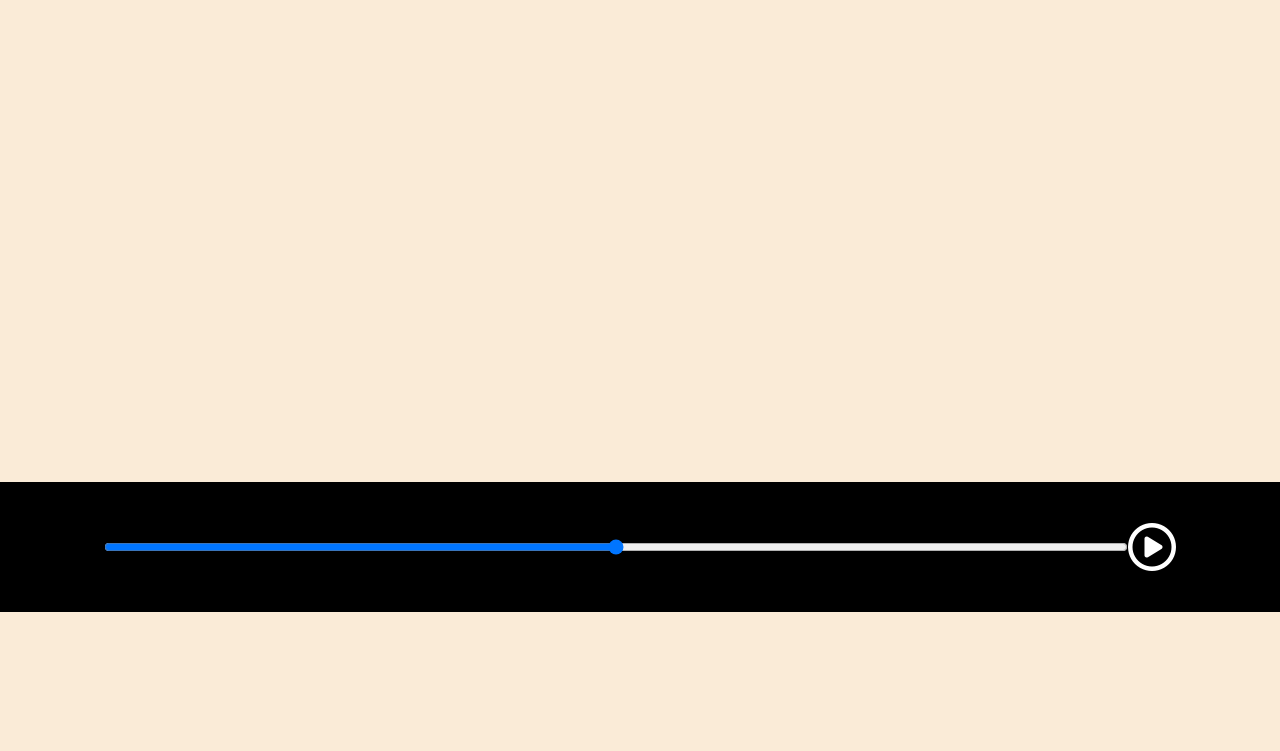
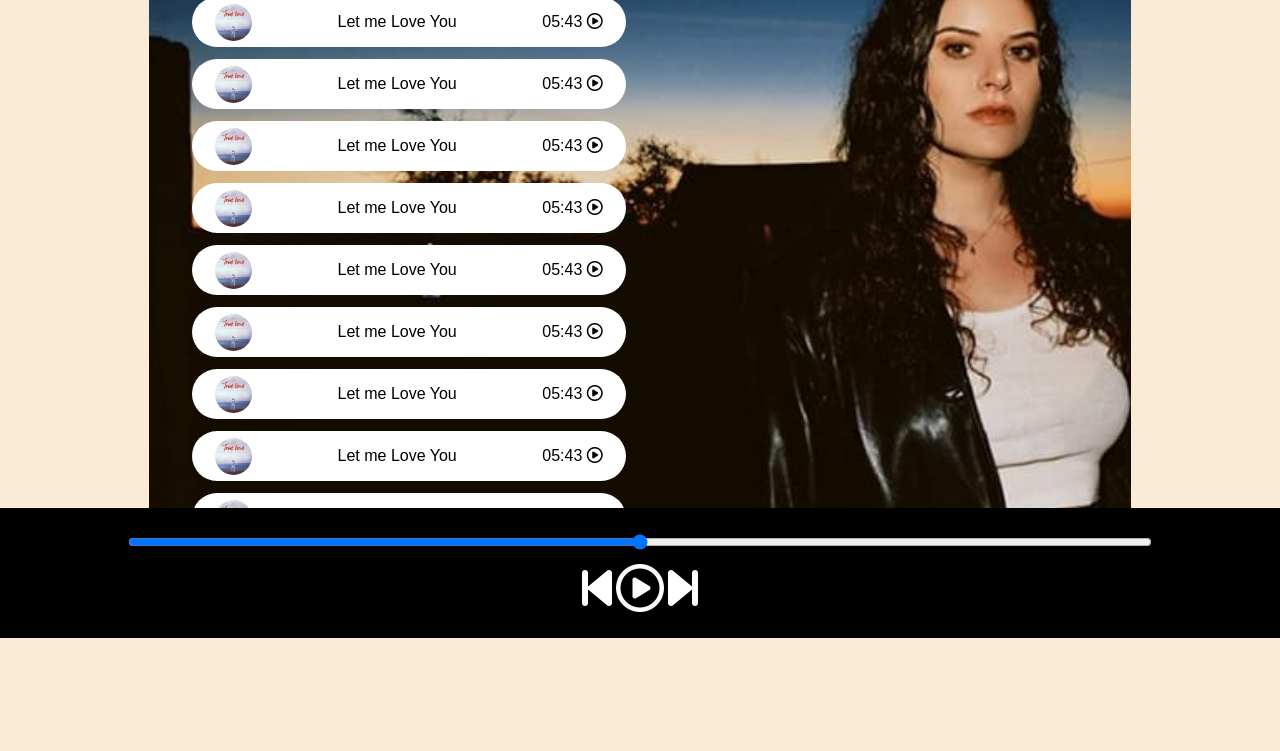
Before and after one commit to Nauman-Inamdar/spotify.clone, a plain HTML site: page index.html in a window 1280 px wide. Shown: the part 162-913 px from the top of the page. Before the commit the page ends 800 px from the top, so only its background shows below. Drawn offline with Linux system fonts and the light colour scheme.

Commit message:
Added many things
made changes in lots of things

```diff
--- a/index.html
+++ b/index.html
@@ -26,8 +26,57 @@
 
 
 <div class="container">
-    <h1>Best of NCS - No Copyright Sounds</h1>
-    <div class="songlist"></div>
+    <div class="songlist">
+        <h1>Best of NCS - No Copyright Sounds</h1>
+        <div>
+            <div class="songItem">
+                <img src="cover1.jpg" alt="1" >
+                <span>Let me Love You</span>
+                <span class="songlistplay"><span class="timestamp">05:43 <i class="far fa-play-circle"></i></span></span>
+            </div>
+            <div class="songItem">
+                <img src="cover1.jpg" alt="1" >
+                <span>Let me Love You</span>
+                <span class="songlistplay"><span class="timestamp">05:43 <i class="far fa-play-circle"></i></span></span>
+            </div>
+            <div class="songItem">
+                <img src="cover1.jpg" alt="1" >
+                <span>Let me Love You</span>
+                <span class="songlistplay"><span class="timestamp">05:43 <i class="far fa-play-circle"></i></span></span>
+            </div>
+            <div class="songItem">
+                <img src="cover1.jpg" alt="1" >
+                <span>Let me Love You</span>
+                <span class="songlistplay"><span class="timestamp">05:43 <i class="far fa-play-circle"></i></span></span>
+            </div>
+            <div class="songItem">
+                <img src="cover1.jpg" alt="1" >
+                <span>Let me Love You</span>
+                <span class="songlistplay"><span class="timestamp">05:43 <i class="far fa-play-circle"></i></span></span>
+            </div>
+            <div class="songItem">
+                <img src="cover1.jpg" alt="1" >
+                <span>Let me Love You</span>
+                <span class="songlistplay"><span class="timestamp">05:43 <i class="far fa-play-circle"></i></span></span>
+            </div>
+            <div class="songItem">
+                <img src="cover1.jpg" alt="1" >
+                <span>Let me Love You</span>
+                <span class="songlistplay"><span class="timestamp">05:43 <i class="far fa-play-circle"></i></span></span>
+            </div>
+            <div class="songItem">
+                <img src="cover1.jpg" alt="1" >
+                <span>Let me Love You</span>
+                <span class="songlistplay"><span class="timestamp">05:43 <i class="far fa-play-circle"></i></span></span>
+            </div>
+            <div class="songItem">
+                <img src="cover1.jpg" alt="1" >
+                <span>Let me Love You</span>
+                <span class="songlistplay"><span class="timestamp">05:43 <i class="far fa-play-circle"></i></span></span>
+            </div>
+
+        </div>
+    </div>
     <div class="songbanner"></div>
 </div>
 
@@ -37,8 +86,9 @@
     <input type="range" name="range" id="myProgressBar" min ="0" max="100">
     <div class="icons">
         <!-- fontawesome icons -->
-        <i class="fa-regular fa-3x fa-circle-play"></i>
-
+        <i class="fas fa-3x fa-step-backward"></i>
+        <i class="far fa-3x fa-play-circle"></i>
+        <i class="fas fa-3x fa-step-forward"></i>
     </div>
 </div>
 
--- a/style.css
+++ b/style.css
@@ -8,6 +8,7 @@ body{
     margin: 0;
     padding: 0;
 }
+/* this is NAV section */
 nav{
     font-family: 'Ubuntu', sans-serif;
 }
@@ -33,17 +34,38 @@ nav ul li{
     font-size: 1.3rem;
 }
 .container{
-    min-height:75vh;
+    min-height:72vh;
+    background-color: black;
+    color: white;
+    font-family: 'Varela Round', sans-serif;
+    display: flex;
+    margin: 23px auto;
+    width: 70%;
+    border-radius:12px ;
+    padding: 43px;
+    background-image: url('bg.jpg');
+    background-repeat: no-repeat;
+    background-size: cover;
+
 }
 .bottom{
     position:sticky;
     height: 130px;
     background-color: black;
     color: white;
-    bottom: 0%;
+    bottom: 0;
     display: flex;
     justify-content: center;
     align-items: center;
+    flex-direction: column;
+
+}
+.icons{
+    margin-top: 14px;
+
+}
+.icons i{
+    cursor: pointer;
 }
 
 #myProgressBar{
@@ -51,3 +73,28 @@ nav ul li{
     text-align: center;
 
 }
+.songItem{
+    height: 50px;
+    display: flex ;
+    /* flex-direction: row-reverse; padding-right: 18px;*/
+    background-color: white;
+    width: 80%;
+    color: black;
+    margin: 12px 0;
+    justify-content: space-between;
+    align-items: center;
+    border-radius:44px;
+
+}
+.songItem img {
+    width: 37px;
+    margin: 0 23px 0;
+    border-radius: 34px;
+}
+.timestamp{
+    margin: 0 23px;
+}
+.timestamp i{
+    cursor: pointer;
+
+}
```
Also changed, not shown: deletelater.html (added, +43 -0 lines), cover1.jpg (added), 2 other files.
